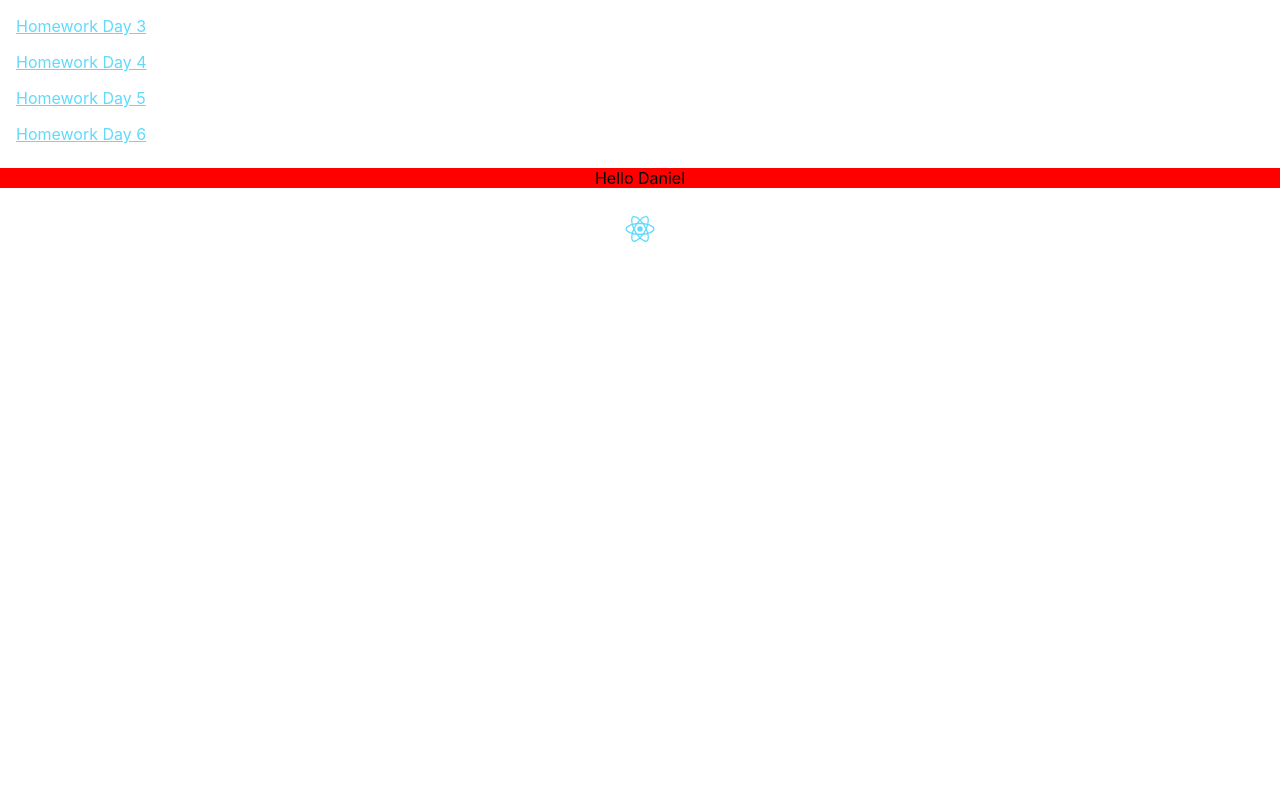
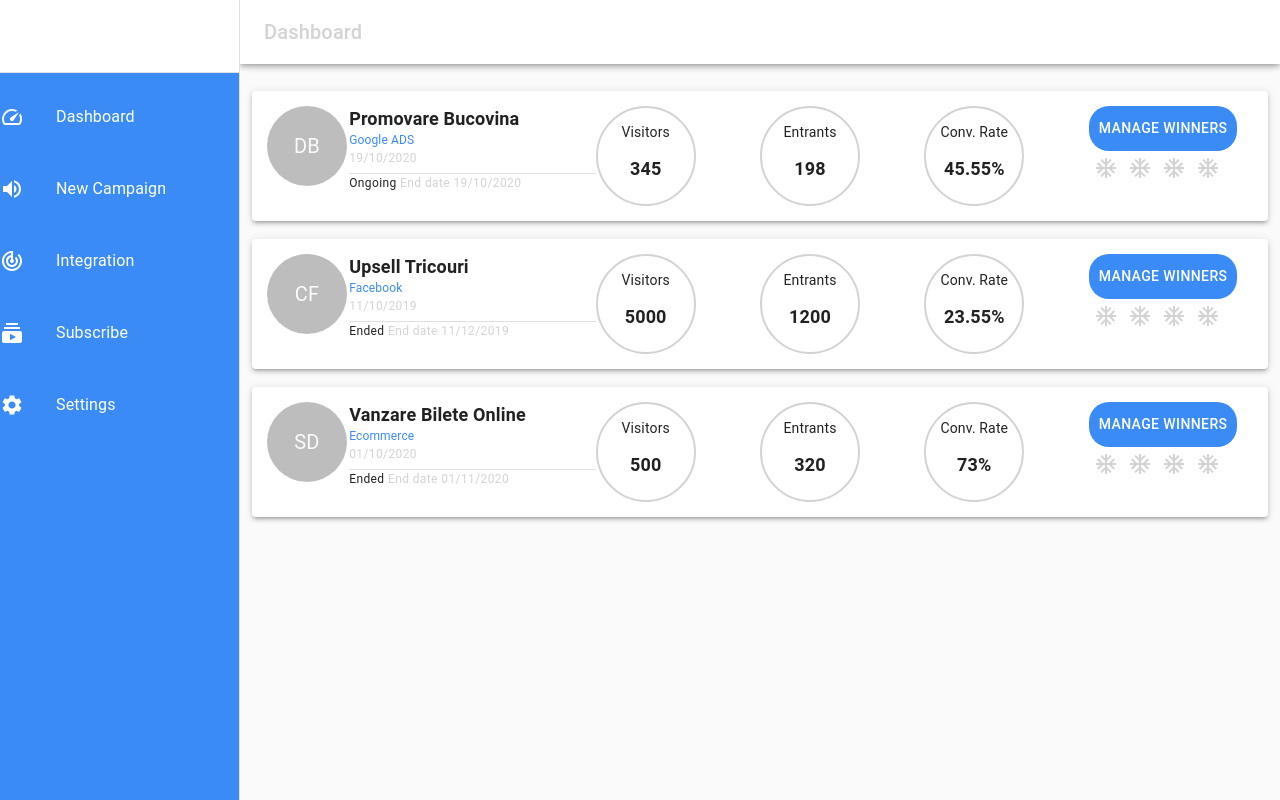
Before and after one commit to BurgheleaDaniel/React-Training, a React (Create React App) app in the folder first-app/: page /HomeworkDay8 in a window 1280 px wide. Built offline with nearby package versions, Linux system fonts and the light colour scheme.

Commit message:
homework day 8

```diff
--- a/first-app/src/App.js
+++ b/first-app/src/App.js
@@ -7,6 +7,7 @@ import HomeworkDay4 from "./components/HomeworkDay4/HomeworkDay4"
 import HomeworkDay5 from "./components/HomeworkDay5/HomeworkDay5"
 import Day6 from "./components/Day6/Day6"
 import HomeworkDay6 from "./components/HomeworkDay6/HomeworkDay6"
+import DashBoard from "./components/HomeworkDay8/DashBoard"
 
 function App() {
   return (
@@ -16,6 +17,7 @@ function App() {
         <Route path="/homeworkDay4" component={HomeworkDay4} />
         <Route path="/HomeworkDay5" component={HomeworkDay5} />
         <Route path="/HomeworkDay6" component={HomeworkDay6} />
+        <Route path="/HomeworkDay8" component={DashBoard} />
         <Route path="/Day6" component={Day6} />
         <Route path="/" component={Homepage} />
       </Switch>
--- /dev/null
+++ b/first-app/src/components/HomeworkDay8/DashBoard.jsx
@@ -0,0 +1,82 @@
+import React, { useState } from "react"
+import { makeStyles } from "@material-ui/core/styles"
+import CssBaseline from "@material-ui/core/CssBaseline"
+import Typography from "@material-ui/core/Typography"
+import TopBar from "./components/TopBar"
+import LeftMenu from "./components/LeftMenu"
+import Campain from "./components/campain/Campain"
+
+const useStyles = makeStyles(theme => ({
+  root: {
+    display: "flex",
+  },
+  toolbar: theme.mixins.toolbar,
+  content: {
+    flexGrow: 1,
+    backgroundColor: theme.palette.background.default,
+    padding: theme.spacing(3),
+  },
+}))
+
+export default function DashBoard() {
+  const classes = useStyles()
+  const [campains] = useState([
+    {
+      avatar: "DB",
+      name: "Promovare Bucovina",
+      type: "Google ADS",
+      status: "Ongoing",
+      startDate: "19/10/2020",
+      endDate: "19/10/2020",
+      visitorsNo: "345",
+      entrantsNo: "198",
+      conversionRate: "45.55",
+    },
+    {
+      avatar: "CF",
+      name: "Upsell Tricouri",
+      type: "Facebook",
+      status: "Ended",
+      startDate: "11/10/2019",
+      endDate: "11/12/2019",
+      visitorsNo: "5000",
+      entrantsNo: "1200",
+      conversionRate: "23.55",
+    },
+    {
+      avatar: "SD",
+      name: "Vanzare Bilete Online",
+      type: "Ecommerce",
+      status: "Ended",
+      startDate: "01/10/2020",
+      endDate: "01/11/2020",
+      visitorsNo: "500",
+      entrantsNo: "320",
+      conversionRate: "73",
+    },
+  ])
+
+  return (
+    <div className={classes.root}>
+      <CssBaseline />
+      <TopBar />
+      <LeftMenu />
+      <main className={classes.content}>
+        <div className={classes.toolbar} />
+        {campains.map(item => (
+          <Campain
+            avatar={item.avatar}
+            name={item.name}
+            type={item.type}
+            status={item.status}
+            startDate={item.startDate}
+            endDate={item.endDate}
+            visitorsNo={item.visitorsNo}
+            entrantsNo={item.entrantsNo}
+            conversionRate={item.conversionRate}
+          />
+        ))}
+      </main>
+    </div>
+  )
+}
--- /dev/null
+++ b/first-app/src/components/HomeworkDay8/components/DashboardListItem.jsx
@@ -0,0 +1,26 @@
+import React from "react"
+import ListItem from "@material-ui/core/ListItem"
+import ListItemIcon from "@material-ui/core/ListItemIcon"
+import ListItemText from "@material-ui/core/ListItemText"
+import { styled } from "@material-ui/core/styles"
+import { colors } from "../theme"
+
+const StyledListItem = styled(ListItem)({
+  backgroundColor: colors.blue,
+  color: colors.white,
+  padding: "20px 0",
+  margin: "0 auto",
+})
+
+const StyledListItemIcon = styled(ListItemIcon)({
+  color: colors.white,
+})
+
+export default function DashboardListItem({ icon, label }) {
+  return (
+    <StyledListItem button>
+      <StyledListItemIcon>{icon}</StyledListItemIcon>
+      <ListItemText primary={label} />
+    </StyledListItem>
+  )
+}
--- /dev/null
+++ b/first-app/src/components/HomeworkDay8/components/LeftMenu.jsx
@@ -0,0 +1,55 @@
+import React from "react"
+import DashboardListItem from "./DashboardListItem"
+import { makeStyles } from "@material-ui/core/styles"
+import Drawer from "@material-ui/core/Drawer"
+import List from "@material-ui/core/List"
+import Divider from "@material-ui/core/Divider"
+import SpeedIcon from "@material-ui/icons/Speed"
+import VolumeUpIcon from "@material-ui/icons/VolumeUp"
+import TrackChangesIcon from "@material-ui/icons/TrackChanges"
+import SubscriptionsIcon from "@material-ui/icons/Subscriptions"
+import SettingsIcon from "@material-ui/icons/Settings"
+import { colors, drawerWidth } from "../theme"
+
+const useStyles = makeStyles(theme => ({
+  drawer: {
+    backgroundColor: colors.blue,
+    width: drawerWidth,
+    flexShrink: 0,
+  },
+  drawerPaper: {
+    width: drawerWidth,
+  },
+  sideDrawerMenu: {
+    height: "100%",
+    backgroundColor: colors.blue,
+  },
+}))
+
+export default function LeftMenu() {
+  const classes = useStyles()
+
+  return (
+    <>
+      <Drawer
+        className={classes.drawer}
+        variant="permanent"
+        classes={{
+          paper: classes.drawerPaper,
+        }}
+        anchor="left"
+      >
+        <DashboardListItem label="Leads Builder" />
+
+        <Divider />
+        <List className={classes.sideDrawerMenu}>
+          <DashboardListItem icon={<SpeedIcon />} label="Dashboard" />
+          <DashboardListItem icon={<VolumeUpIcon />} label="New Campaign" />
+          <DashboardListItem icon={<TrackChangesIcon />} label="Integration" />
+          <DashboardListItem icon={<SubscriptionsIcon />} label="Subscribe" />
+          <DashboardListItem icon={<SettingsIcon />} label="Settings" />
+        </List>
+      </Drawer>
+    </>
+  )
+}
--- /dev/null
+++ b/first-app/src/components/HomeworkDay8/components/TopBar.jsx
@@ -0,0 +1,27 @@
+import React from "react"
+import { makeStyles } from "@material-ui/core/styles"
+import { AppBar, Toolbar, Typography } from "@material-ui/core"
+import { colors, drawerWidth } from "../theme"
+
+const useStyles = makeStyles(theme => ({
+  appBar: {
+    width: `calc(100% - ${drawerWidth}px)`,
+    marginLeft: drawerWidth,
+    color: colors.lightgray,
+    backgroundColor: colors.white,
+  },
+}))
+
+export default function TopBar() {
+  const classes = useStyles()
+
+  return (
+    <AppBar position="fixed" className={classes.appBar}>
+      <Toolbar>
+        <Typography variant="h6" noWrap>
+          Dashboard
+        </Typography>
+      </Toolbar>
+    </AppBar>
+  )
+}
--- /dev/null
+++ b/first-app/src/components/HomeworkDay8/components/campain/Campain.jsx
@@ -0,0 +1,131 @@
+import React from "react"
+import {
+  Avatar,
+  Box,
+  Button,
+  Divider,
+  Grid,
+  Paper,
+  Typography,
+} from "@material-ui/core"
+import AcUnitIcon from "@material-ui/icons/AcUnit"
+import { makeStyles } from "@material-ui/core/styles"
+import { colors } from "../../theme"
+
+const useStyles = makeStyles(() => ({
+  rowWrapper: {
+    display: "flex",
+    width: "100%",
+    margin: "15px 0",
+    padding: "15px",
+  },
+  avatar: {
+    height: "80px",
+    width: "80px",
+  },
+  campainName: {
+    fontWeight: 600,
+    fontSize: 18,
+  },
+  campainType: {
+    color: colors.blue,
+    fontSize: 12,
+  },
+  greyText: {
+    color: colors.lightgray,
+  },
+  roundBox: {
+    border: `2px solid ${colors.lightgray}`,
+    textAlign: "center",
+    borderRadius: "50%",
+    width: "100px",
+    height: "100px",
+  },
+  campainCounter: {
+    fontWeight: 600,
+    fontSize: 18,
+  },
+  manageButton: {
+    color: colors.white,
+    backgroundColor: colors.blue,
+    padding: "10px",
+    borderRadius: "20px",
+  },
+  actionIconsWrappwer: {
+    color: colors.lightgray,
+  },
+  actionIcon: {
+    margin: "5px",
+  },
+}))
+
+export default function Campain({
+  avatar,
+  name,
+  type,
+  status,
+  startDate,
+  endDate,
+  visitorsNo,
+  entrantsNo,
+  conversionRate,
+}) {
+  const classes = useStyles()
+
+  return (
+    <Grid container spacing={3}>
+      <Paper className={classes.rowWrapper} elevation={3}>
+        <Grid item xs={1}>
+          <Avatar className={classes.avatar}>{avatar}</Avatar>
+        </Grid>
+        <Grid item xs={3}>
+          <Box className={classes.campainName}>{name}</Box>
+          <Box className={classes.campainType}>{type}</Box>
+          <Typography
+            variant="caption"
+            display="block"
+            gutterBottom
+            className={classes.greyText}
+          >
+            {startDate}
+          </Typography>
+          <Divider />
+          <Typography variant="caption" display="block" gutterBottom>
+            <span>{status} </span>
+            <span className={classes.greyText}>End date {endDate}</span>
+          </Typography>
+        </Grid>
+        <Grid item xs={2}>
+          <div className={classes.roundBox}>
+            <p>Visitors</p>
+            <span className={classes.campainCounter}>{visitorsNo}</span>
+          </div>
+        </Grid>
+
+        <Grid item xs={2}>
+          <div className={classes.roundBox}>
+            <p>Entrants</p>
+            <span className={classes.campainCounter}>{entrantsNo}</span>
+          </div>
+        </Grid>
+
+        <Grid item xs={2}>
+          <div className={classes.roundBox}>
+            <p>Conv. Rate</p>
+            <span className={classes.campainCounter}>{conversionRate}%</span>
+          </div>
+        </Grid>
+
+        <Grid item xs={2}>
+          <Button className={classes.manageButton}>Manage Winners</Button>
+          <Box className={classes.actionIconsWrappwer}>
+            <AcUnitIcon className={classes.actionIcon} />
+            <AcUnitIcon className={classes.actionIcon} />
+            <AcUnitIcon className={classes.actionIcon} />
+            <AcUnitIcon className={classes.actionIcon} />
+          </Box>
+        </Grid>
+      </Paper>
+    </Grid>
+  )
+}
--- /dev/null
+++ b/first-app/src/components/HomeworkDay8/theme.js
@@ -0,0 +1,9 @@
+const colors = {
+  white: "#FFF",
+  blue: "#3a8bf5",
+  lightgray: "lightgray",
+}
+
+const drawerWidth = 240
+
+export { colors, drawerWidth }
--- a/first-app/src/pages/Homepage.jsx
+++ b/first-app/src/pages/Homepage.jsx
@@ -28,6 +28,11 @@ function Homepage() {
             Homework Day 6
           </a>
         </ListItem>
+        <ListItem>
+          <a className="App-link" href="/homeworkDay8">
+            Homework Day 8
+          </a>
+        </ListItem>
         <User developerName="Daniel" color="red" image={logo} />
       </List>
     </div>
```
Also changed, not shown: 2 other files (tests, documents, lock files or other folders).
